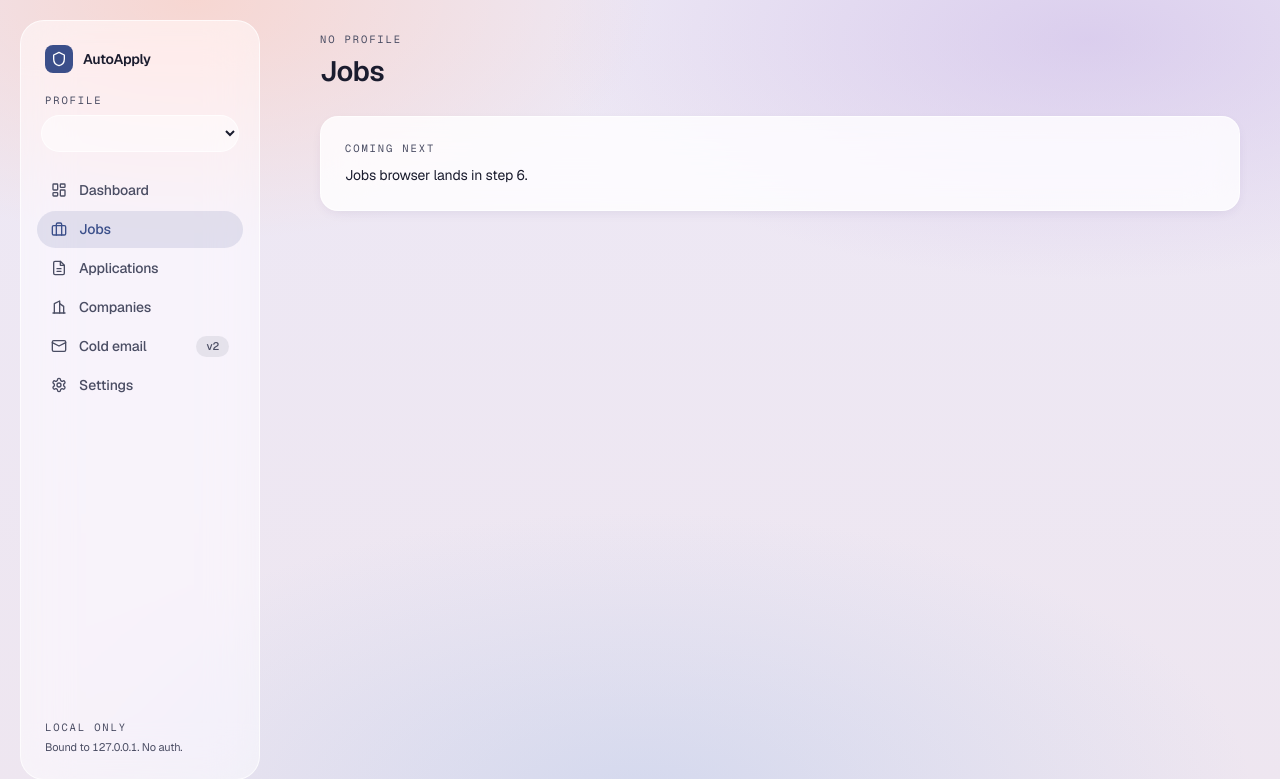
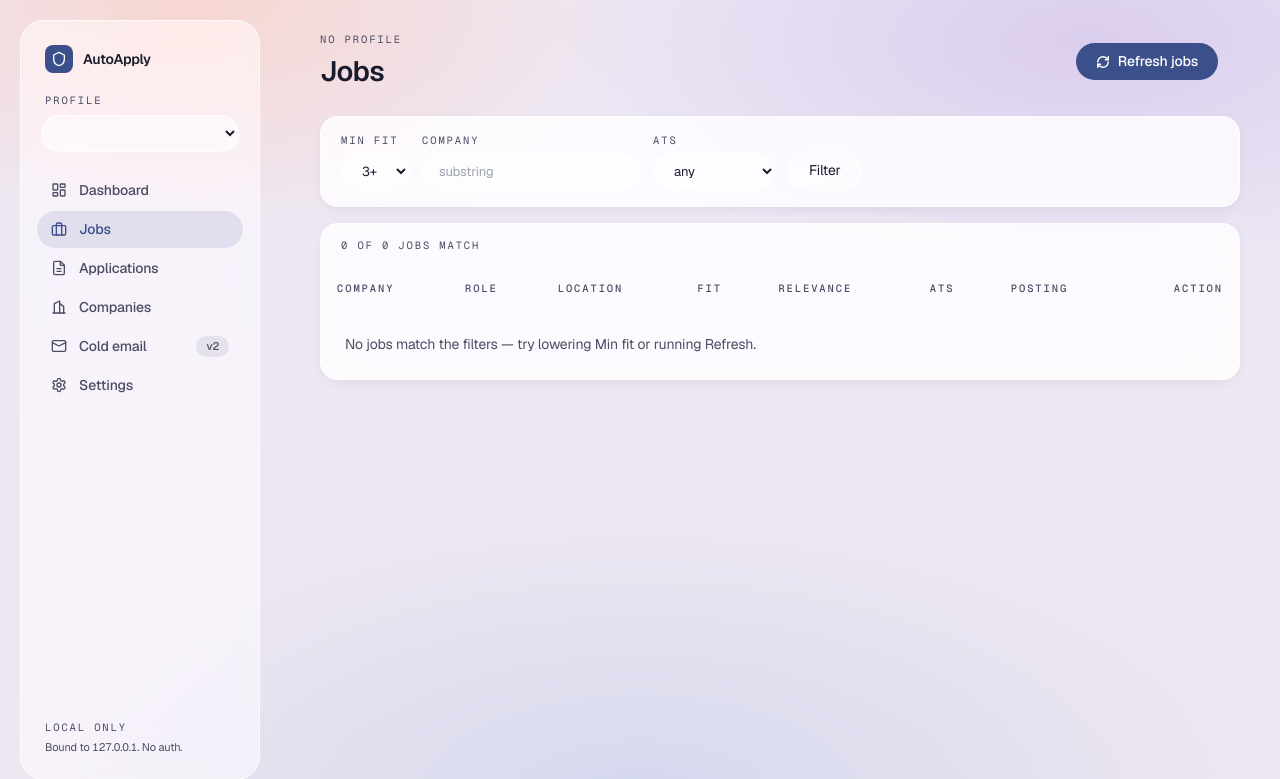
Before and after one commit to afeef-allahbaksh/AutoApply, a FastAPI app: page /jobs in a window 1280 px wide. Shown: the top 779 px of the page. Run offline with FastAPI, Linux system fonts and the light colour scheme; lists and menus that the app fills with data are empty; some libraries are stand-ins or nearby versions.

Commit message:
add jobs page with filters, refresh, and per-row track-as-application

```diff
--- /dev/null
+++ b/src/ui/templates/_jobs_table.html
@@ -0,0 +1,25 @@
+<div style="display: flex; align-items: baseline; justify-content: space-between; padding: 0.875rem 1.25rem; border-bottom: 1px solid var(--color-glass-border);">
+  <div class="section-label">{{ rows|length }} of {{ total }} jobs match</div>
+</div>
+<table class="app-table">
+  <thead>
+    <tr>
+      <th>Company</th>
+      <th>Role</th>
+      <th>Location</th>
+      <th>Fit</th>
+      <th>Relevance</th>
+      <th>ATS</th>
+      <th>Posting</th>
+      <th style="text-align: right;">Action</th>
+    </tr>
+  </thead>
+  <tbody>
+    {% for row in rows %}
+      {% include "_job_row.html" %}
+    {% endfor %}
+  </tbody>
+</table>
+{% if not rows %}
+  <p style="padding: 1.5rem; color: var(--color-ink-secondary);">No jobs match the filters — try lowering Min fit or running Refresh.</p>
+{% endif %}
--- a/src/ui/templates/jobs.html
+++ b/src/ui/templates/jobs.html
@@ -1,7 +1,46 @@
 {% extends "base.html" %}
+{% block header_actions %}
+<form hx-post="/jobs/refresh"
+      hx-target="#jobs-table"
+      hx-swap="innerHTML"
+      hx-include="#jobs-filters"
+      style="display: inline-flex; gap: 0.5rem; align-items: center;">
+  <button type="submit" class="btn-primary" hx-disabled-elt="this">
+    <svg xmlns="http://www.w3.org/2000/svg" width="14" height="14" viewBox="0 0 24 24" fill="none" stroke="currentColor" stroke-width="2.5" stroke-linecap="round" stroke-linejoin="round"><path d="M3 12a9 9 0 0 1 9-9 9.75 9.75 0 0 1 6.74 2.74L21 8"/><path d="M21 3v5h-5"/><path d="M21 12a9 9 0 0 1-9 9 9.75 9.75 0 0 1-6.74-2.74L3 16"/><path d="M3 21v-5h5"/></svg>
+    Refresh jobs
+  </button>
+  <span class="htmx-indicator spinner"></span>
+</form>
+{% endblock %}
+
 {% block content %}
-<div class="glass-card" style="padding: 1.5rem;">
-  <div class="section-label">Coming next</div>
-  <p style="margin-top: 0.5rem;">Jobs browser lands in step 6.</p>
+<div class="glass-card" style="padding: 1rem 1.25rem; margin-bottom: 1rem;">
+  <form id="jobs-filters" method="get" action="/jobs" style="display: flex; gap: 0.75rem; align-items: end; flex-wrap: wrap;">
+    <div>
+      <div class="section-label" style="margin-bottom: 0.25rem;">Min fit</div>
+      <select class="pill-select" name="min_fit">
+        {% for v in [0, 1, 2, 3, 4, 5] %}
+          <option value="{{ v }}" {% if min_fit == v %}selected{% endif %}>{{ v }}+</option>
+        {% endfor %}
+      </select>
+    </div>
+    <div>
+      <div class="section-label" style="margin-bottom: 0.25rem;">Company</div>
+      <input class="pill-input" name="company" value="{{ company }}" placeholder="substring">
+    </div>
+    <div>
+      <div class="section-label" style="margin-bottom: 0.25rem;">ATS</div>
+      <select class="pill-select" name="ats">
+        <option value="" {% if not ats %}selected{% endif %}>any</option>
+        <option value="greenhouse" {% if ats == 'greenhouse' %}selected{% endif %}>greenhouse</option>
+        <option value="lever" {% if ats == 'lever' %}selected{% endif %}>lever</option>
+      </select>
+    </div>
+    <button type="submit" class="btn-ghost">Filter</button>
+  </form>
+</div>
+
+<div id="jobs-table" class="glass-card" style="padding: 0; overflow: hidden;">
+  {% include "_jobs_table.html" %}
 </div>
 {% endblock %}
```
Also changed, not shown: src/ui/routes/jobs.py (+115 -3 lines), src/ui/templates/_job_row.html (added, +33 -0 lines).
